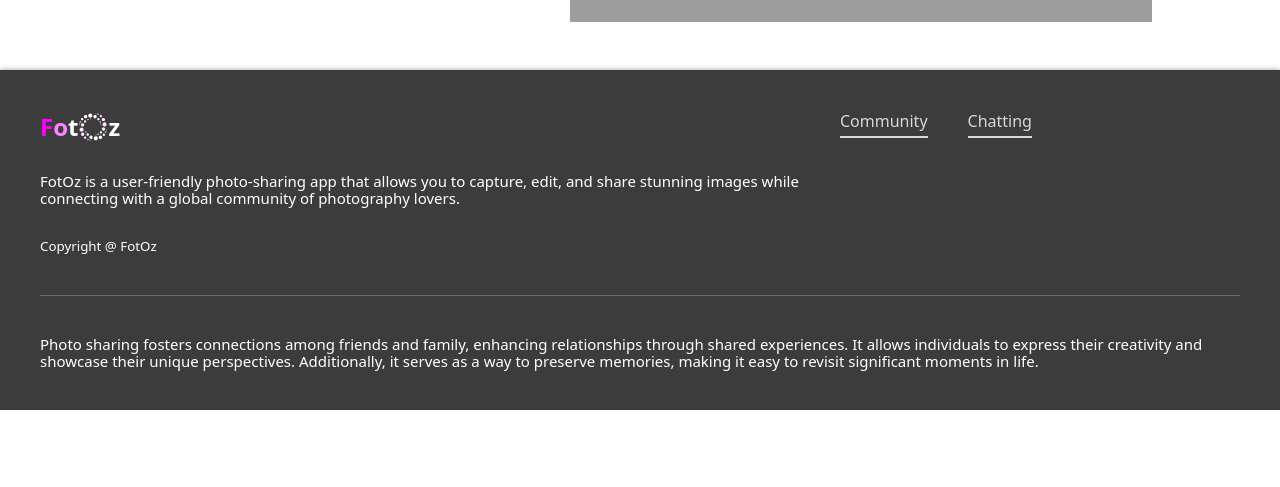
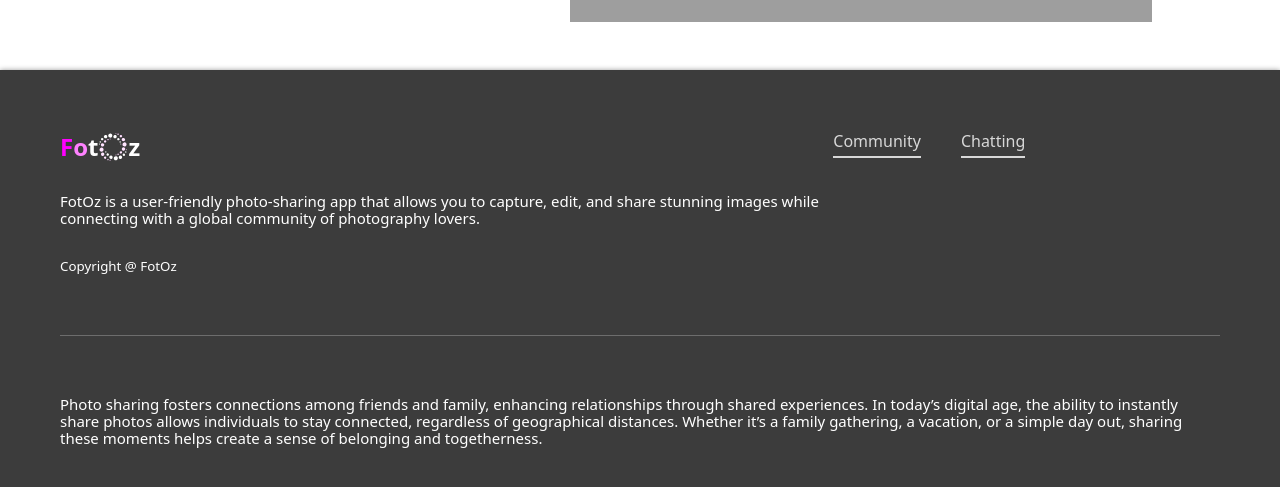
Before and after one commit to dachi-khelashvili/photo-sharing-app, a React (Vite) app: page / in a window 1280 px wide. Shown: the part 2390-2877 px from the top of the page. Before the commit the page ends 2800 px from the top, so only its background shows below. Built offline with nearby package versions, Linux system fonts and the light colour scheme; grey boxes are pictures that could not be loaded.

Commit message:
fix: fix footer

```diff
--- a/src/components/layout/footer/index.tsx
+++ b/src/components/layout/footer/index.tsx
@@ -20,7 +20,7 @@ const FOOTER_TEXT = {
     chatting: 'Chatting',
   },
   additionalInfo:
-    'Photo sharing fosters connections among friends and family, enhancing relationships through shared experiences. It allows individuals to express their creativity and showcase their unique perspectives. Additionally, it serves as a way to preserve memories, making it easy to revisit significant moments in life.',
+    'Photo sharing fosters connections among friends and family, enhancing relationships through shared experiences. In today’s digital age, the ability to instantly share photos allows individuals to stay connected, regardless of geographical distances. Whether it’s a family gathering, a vacation, or a simple day out, sharing these moments helps create a sense of belonging and togetherness.',
 } as const;
 
 export const Footer = (): JSX.Element => {
--- a/src/components/layout/footer/styles.tsx
+++ b/src/components/layout/footer/styles.tsx
@@ -4,11 +4,11 @@ import { THEME } from 'consts';
 export const Container = styled.footer`
   color: ${THEME.COLORS.TEXT.LIGHT};
   background-color: ${THEME.COLORS.BACKGROUND.DARK};
-  padding: 40px;
+  padding: 60px;
   box-shadow: ${THEME.SHADOW.DEFAULT};
   display: flex;
   flex-direction: column;
-  gap: 40px;
+  gap: 60px;
 `;
 
 export const Wrapper = styled.div`
```
